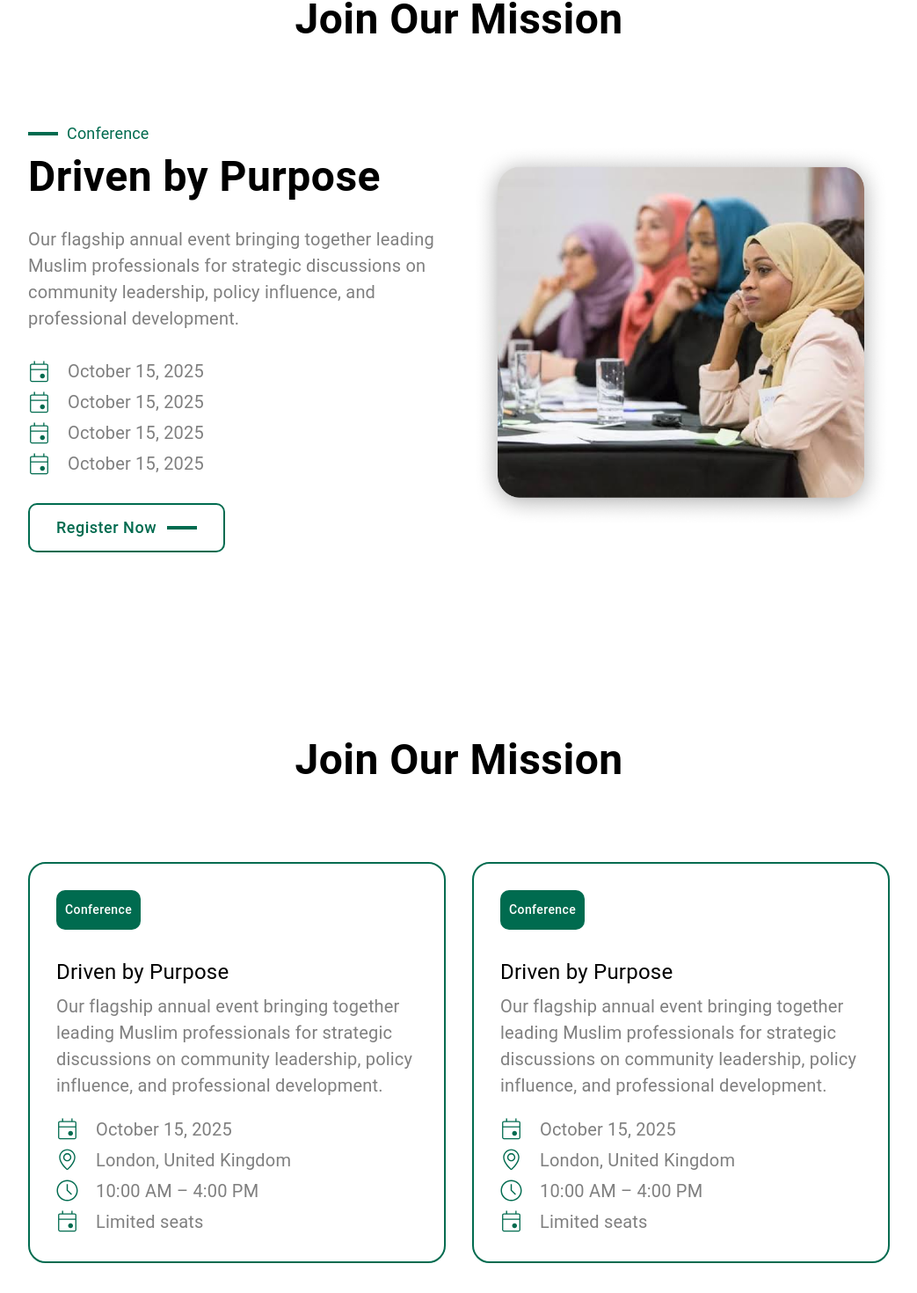
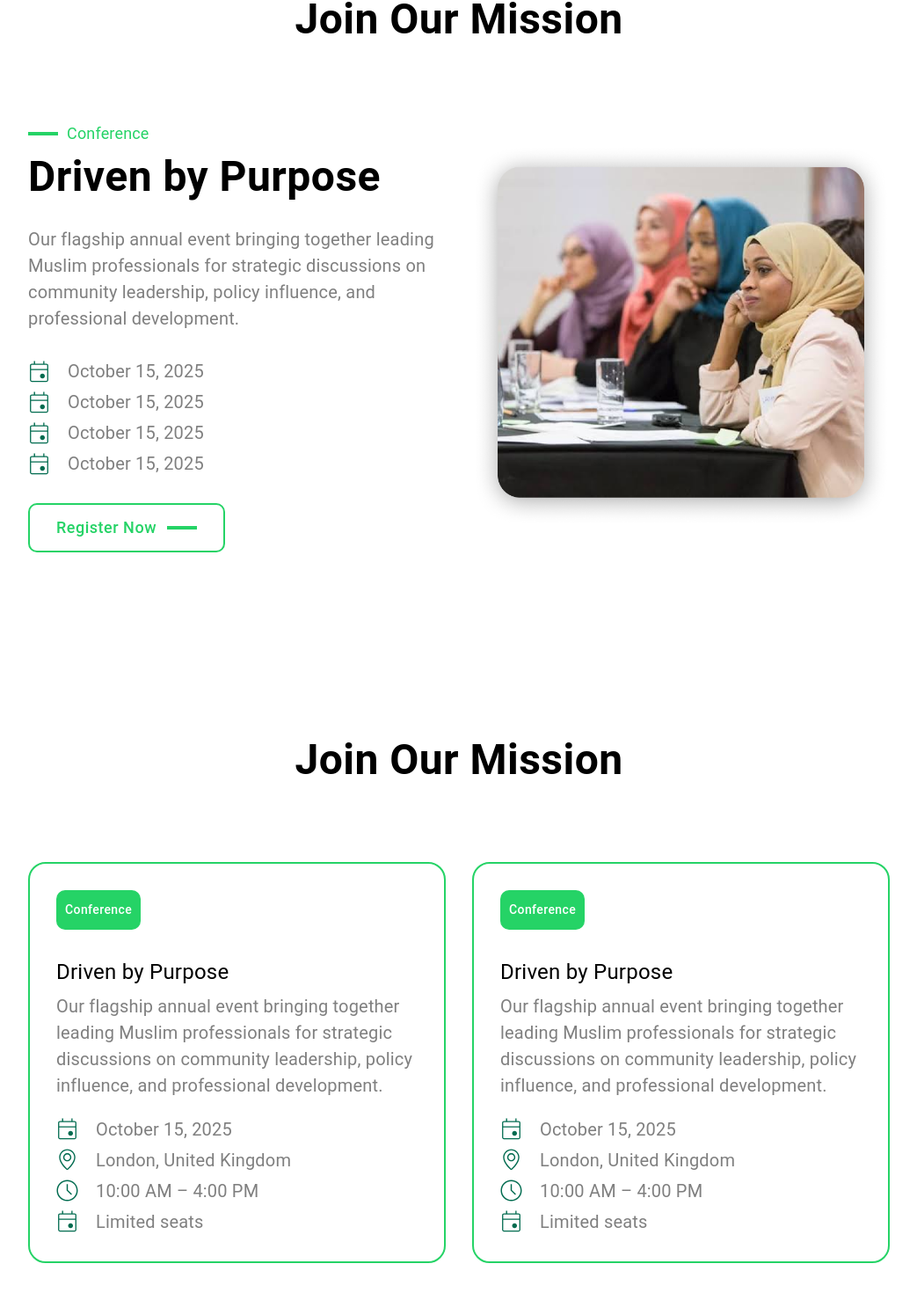
Before and after one commit to PulseTechSol/HouseOfWisdom, a Next.js app: page /events in a window 1280 px wide. Shown: the part 859-2329 px from the top of the page at 88% size, without its empty margins (118-1161 px from the left). Built offline with nearby package versions, Linux system fonts and the light colour scheme.

Commit message:
green color changes in full project

```diff
--- a/src/_components/CustomButton.tsx
+++ b/src/_components/CustomButton.tsx
@@ -24,7 +24,7 @@ export default function CustomButton({
           <Divider
             sx={{
               width: "30px",
-              border: "2px solid #006B4F",
+              border: "2px solid #25D366",
             }}
           />
         ) : (
@@ -39,13 +39,13 @@ export default function CustomButton({
       }
       sx={{
         textTransform: "capitalize",
-        color: lightmode ? "#006B4F" : "#fff",
+        color: lightmode ? "#25D366" : "#fff",
         borderRadius: "10px",
         padding: "15px 30px",
         fontSize: localFontSize.p2,
         gap: "12px",
-        border: "2px solid #006B4F",
-        backgroundColor: lightmode ? "transparent" : "#006B4F",
+        border: "2px solid #25D366",
+        backgroundColor: lightmode ? "transparent" : "#25D366",
         "& .MuiButton-endIcon": { margin: 0 },
         height: { xs: "45px", md: "56px" },
         textWrap: "nowrap",
--- a/src/_components/Footer.tsx
+++ b/src/_components/Footer.tsx
@@ -285,7 +285,7 @@ export default function Footer() {
               fontWeight: "inherit",
               textDecoration: "none",
               transition: "all 0.4s ease-in-out",
-              color: "#006B4F",
+              color: "#25D366",
               "&:hover": {
                 color: "rgba(255, 255, 255, 1)",
               },
--- a/src/_components/MediaFeatureList.tsx
+++ b/src/_components/MediaFeatureList.tsx
@@ -46,7 +46,7 @@ export default function MediaFeatureList() {
             }}
           >
             <Image src={svgs.whoWeAre} alt="Icon" width={24} height={24} />
-            <Typography sx={{ fontSize: localFontSize.p2, color: "#006B4F" }}>
+            <Typography sx={{ fontSize: localFontSize.p2, color: "#25D366" }}>
               Our Values
             </Typography>
           </Box>
@@ -64,7 +64,7 @@ export default function MediaFeatureList() {
             <Divider
               sx={{
                 width: "80px",
-                border: { xs: "2px solid #006B4F", md: "4px solid #006B4F" },
+                border: { xs: "2px solid #25D366", md: "4px solid #25D366" },
               }}
             />
           </Box>
@@ -99,7 +99,7 @@ export default function MediaFeatureList() {
                     width: "10px",
                     height: "10px",
                     borderRadius: "50%",
-                    bgcolor: "#006B4F",
+                    bgcolor: "#25D366",
                     flex: "0 0 auto",
                   }}
                 />
--- a/src/_components/Navbar.tsx
+++ b/src/_components/Navbar.tsx
@@ -69,7 +69,7 @@ export default function Navbar() {
   return (
     <>
       <NavTopBar />
-      <Box sx={{ backgroundColor: "#006B4F" }}>
+      <Box sx={{ backgroundColor: "#25D366" }}>
         <Box
           sx={{
             maxWidth: 1440,
@@ -195,7 +195,7 @@ export default function Navbar() {
                   (link.route.startsWith("./")
                     ? link.route.substring(1)
                     : link.route)
-                    ? "#006B4F"
+                    ? "#25D366"
                     : "",
                 padding: "25px 20px",
                 cursor: "pointer",
@@ -223,7 +223,7 @@ export default function Navbar() {
                       ? link.route.substring(1)
                       : link.route)
                       ? "#fff"
-                      : "#006B4F",
+                      : "#25D366",
                   fontSize: "20px",
                 }}
               >
--- a/src/app/about-us/_sections/AimsAndObjectives.tsx
+++ b/src/app/about-us/_sections/AimsAndObjectives.tsx
@@ -26,7 +26,7 @@ export default function AimsAndObjectives() {
           }}
         >
           <Image src={svgs.whoWeAre} alt="Icon" width={24} height={24} />
-          <Typography sx={{ fontSize: localFontSize.p2, color: "#006B4F" }}>
+          <Typography sx={{ fontSize: localFontSize.p2, color: "#25D366" }}>
             Our Values
           </Typography>
         </Box>
@@ -46,7 +46,7 @@ export default function AimsAndObjectives() {
             <Divider
               sx={{
                 width: "80px",
-                border: { xs: "2px solid #006B4F", md: "4px solid #006B4F" },
+                border: { xs: "2px solid #25D366", md: "4px solid #25D366" },
               }}
             />
           </Typography>
--- a/src/app/about-us/_sections/UnitingForImpact.tsx
+++ b/src/app/about-us/_sections/UnitingForImpact.tsx
@@ -26,7 +26,7 @@ export default function UnitingForImpact() {
           }}
         >
           <Image src={svgs.whoWeAre} alt="Icon" width={24} height={24} />
-          <Typography sx={{ fontSize: localFontSize.p2, color: "#006B4F" }}>
+          <Typography sx={{ fontSize: localFontSize.p2, color: "#25D366" }}>
             Our Values
           </Typography>
         </Box>
@@ -53,7 +53,7 @@ export default function UnitingForImpact() {
             <Divider
               sx={{
                 width: "80px",
-                border: { xs: "2px solid #006B4F", md: "4px solid #006B4F" },
+                border: { xs: "2px solid #25D366", md: "4px solid #25D366" },
               }}
             />
           </Typography>
@@ -127,7 +127,7 @@ export function Card({ iconSrc, title, description }: CardProps) {
         textAlign: "center",
         gap: { xs: "10px", md: "20px" },
         // width: "100%",
-        backgroundColor: "#006B4F",
+        backgroundColor: "#25D366",
         padding: { xs: "20px", md: "30px", lg: "40px" },
         borderRadius: "40px",
         justifyContent: "center",
--- a/src/app/about-us/_sections/WhoWeAre.tsx
+++ b/src/app/about-us/_sections/WhoWeAre.tsx
@@ -40,7 +40,7 @@ export default function WhoWeAre() {
             <Typography
               sx={{
                 fontSize: localFontSize.p2,
-                color: "#006B4F",
+                color: "#25D366",
               }}
             >
               Who We Are
@@ -61,7 +61,7 @@ export default function WhoWeAre() {
             <Divider
               sx={{
                 width: "80px",
-                border: { xs: "2px solid #006B4F", md: "4px solid #006B4F" },
+                border: { xs: "2px solid #25D366", md: "4px solid #25D366" },
               }}
             />
           </Box>
--- a/src/app/events/_sections/FeaturedEvent.tsx
+++ b/src/app/events/_sections/FeaturedEvent.tsx
@@ -60,13 +60,13 @@ export default function FeaturedEvent() {
                 <Divider
                   sx={{
                     width: "30px",
-                    border: "2px solid #006B4F",
+                    border: "2px solid #25D366",
                   }}
                 />
                 <Typography
                   sx={{
                     fontSize: localFontSize.p2,
-                    color: "#006B4F",
+                    color: "#25D366",
                   }}
                 >
                   Conference
--- a/src/app/events/_sections/UpcomingEvents.tsx
+++ b/src/app/events/_sections/UpcomingEvents.tsx
@@ -113,7 +113,7 @@ export function EventCard({
         maxWidth: "555px",
         padding: { xs: "20px", md: "30px" },
         borderRadius: "20px",
-        border: "2px solid #006B4F",
+        border: "2px solid #25D366",
         width: "-webkit-fill-availables",
       }}
     >
@@ -121,7 +121,7 @@ export function EventCard({
         sx={{
           textTransform: "capitalize",
           color: "#fff",
-          backgroundColor: "#006B4F",
+          backgroundColor: "#25D366",
           padding: "10px",
           borderRadius: "10px",
           "&:hover": { backgroundColor: "#015C46" },
--- a/src/app/our-people/_sections/AdvisoryBoard.tsx
+++ b/src/app/our-people/_sections/AdvisoryBoard.tsx
@@ -109,7 +109,7 @@ export function Card({ iconSrc, title, description }: CardProps) {
         // justifyContent: "flex-start",
         textAlign: "center",
         gap: { xs: "5px", md: "10px" },
-        backgroundColor: "#006B4F",
+        backgroundColor: "#25D366",
         padding: { xs: "20px", md: "30px", lg: "40px" },
         borderRadius: { xs: "20px", sm: "40px" },
         height: "-webkit-fill-available",
--- a/src/app/our-people/_sections/OurTeam.tsx
+++ b/src/app/our-people/_sections/OurTeam.tsx
@@ -80,7 +80,7 @@ export default function OurTeam() {
             <Typography
               sx={{
                 fontSize: localFontSize.p2,
-                color: "#006B4F",
+                color: "#25D366",
               }}
             >
               Who We Are
@@ -101,7 +101,7 @@ export default function OurTeam() {
             <Divider
               sx={{
                 width: "80px",
-                border: { xs: "2px solid #006B4F", md: "4px solid #006B4F" },
+                border: { xs: "2px solid #25D366", md: "4px solid #25D366" },
               }}
             />
           </Box>
```
